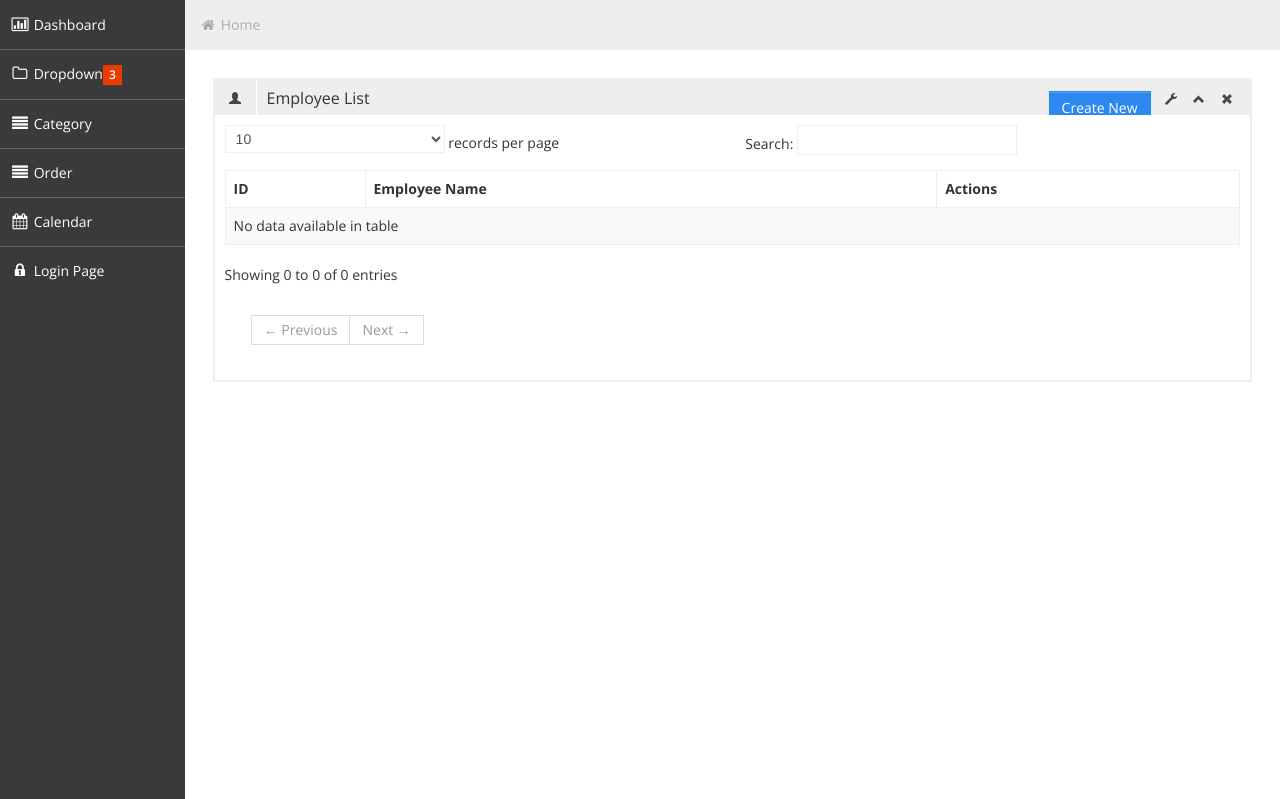
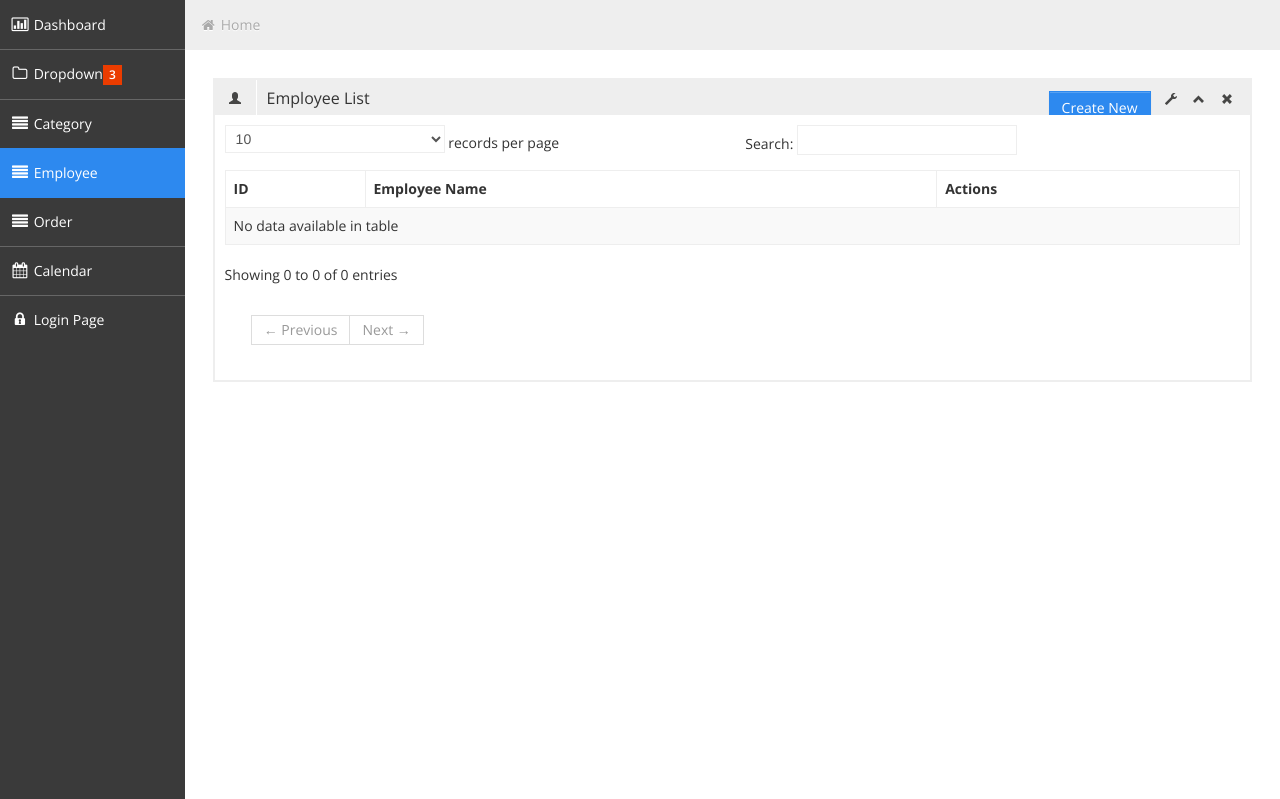
Before and after one commit to litonbairaggi/djabfitting, a Django app: page /employee/ in a window 1280 px wide. Shown: the part 41-840 px from the top of the page. Run offline with Django 3.2, Linux system fonts and the light colour scheme; data that the repository does not hold is empty; some libraries are stand-ins or nearby versions.

Commit message:
add employee read and update

```diff
--- a/employee/urls.py
+++ b/employee/urls.py
@@ -6,6 +6,6 @@ from . import views
 urlpatterns = [
     path('create/', views.create, name="create"),
     path('', views.employee_read, name='employee_read'),
-    # path('<int:pk>/', views.category_update, name='category_update'),
+    path('<int:pk>/', views.employee_update, name='employee_update'),
     # path('delete/<int:pk>/', views.category_delete, name='category_delete'),
 ]
--- a/employee/views.py
+++ b/employee/views.py
@@ -26,3 +26,18 @@ def employee_read(request):
         'employee_data': employee_data
     }
     return render(request, 'employee/read.html', context)
+
+# Update
+def employee_update(request, pk):
+    get_employee_data = get_object_or_404(Employee, pk=pk)
+    form = EmployeeForm(instance=get_employee_data)
+    if request.method == "POST":
+        form = EmployeeForm(request.POST, instance=get_employee_data)
+        if form.is_valid():
+            form.save()
+            messages.success(request, 'Employee updated')
+            return redirect('employee_read')
+    context = {
+        'form': form
+    }
+    return render(request, 'employee/create.html', context)
--- a/templates/base/base.html
+++ b/templates/base/base.html
@@ -40,6 +40,7 @@
                         </ul>
                     </li>
                     <li><a href="/category/"><i class="icon-align-justify"></i><span class="hidden-tablet"> Category</span></a></li>
+                    <li><a href="/employee/"><i class="icon-align-justify"></i><span class="hidden-tablet"> Employee</span></a></li>
                     <li><a href="/order/"><i class="icon-align-justify"></i><span class="hidden-tablet"> Order</span></a></li>
                     <li><a href="calendar.html"><i class="icon-calendar"></i><span class="hidden-tablet"> Calendar</span></a></li>
                     <li><a href="login.html"><i class="icon-lock"></i><span class="hidden-tablet"> Login Page</span></a></li>
--- a/templates/category/create.html
+++ b/templates/category/create.html
@@ -20,7 +20,7 @@
 
 				</h2>
 				<div class="box-icon">
-				    <a href="{% url 'category_read' %}" class="btn btn-primary teamlist">New Category</a>
+				    <a href="{% url 'category_read' %}" class="btn btn-primary teamlist">Category List</a>
 					<a href="#" class="btn-setting"><i class="halflings-icon wrench"></i></a>
 					<a href="#" class="btn-minimize"><i class="halflings-icon chevron-up"></i></a>
 					<a href="#" class="btn-close"><i class="halflings-icon remove"></i></a>
--- a/templates/employee/create.html
+++ b/templates/employee/create.html
@@ -17,11 +17,11 @@
 			<div class="box-header" data-original-title>
 				<h2>
 					<i class="halflings-icon edit"></i>
-					<span class="break"></span>Create Category
+					<span class="break"></span>Create Employee
 
 				</h2>
 				<div class="box-icon">
-				    <a href="#" class="btn btn-primary teamlist">New Category</a>
+				    <a href="{% url 'employee_read' %}" class="btn btn-primary teamlist">Employee List</a>
 					<a href="#" class="btn-setting"><i class="halflings-icon wrench"></i></a>
 					<a href="#" class="btn-minimize"><i class="halflings-icon chevron-up"></i></a>
 					<a href="#" class="btn-close"><i class="halflings-icon remove"></i></a>
--- a/templates/employee/read.html
+++ b/templates/employee/read.html
@@ -1,7 +1,6 @@
 {% extends 'base/base.html' %}
 {% block title %}read employee{% endblock title %}
 {% block body %}
-
 {% load static %}
 
 <div id="content" class="span10">
@@ -16,7 +15,7 @@
           <div class="box-header" data-original-title>
              <h2><i class="halflings-icon user"></i><span class="break"></span>Employee List</h2>
              <div class="box-icon">
-                <a href="/category/create/" class="btn btn-primary teamlist">Create New</a>
+                <a href="/employee/create/" class="btn btn-primary teamlist">Create New</a>
                 <a href="#" class="btn-setting"><i class="halflings-icon wrench"></i></a>
                 <a href="#" class="btn-minimize"><i class="halflings-icon chevron-up"></i></a>
                 <a href="#" class="btn-close"><i class="halflings-icon remove"></i></a>
@@ -37,13 +36,13 @@
                    {% for data in employee_data %}
                       <tr>
                             <td>{{ data.id }}</td>
-                            <td>{{ data.employee_data }}</td>
+                            <td>{{ data.employee_name }}</td>
 
                          <td class="center">
                             <a class="btn btn-info" href="{% url 'employee_update' data.id %}">
                             <i class="halflings-icon white edit"></i>
                             </a>
-                            <a class="btn btn-danger" href="{% url 'employee_delete' data.id %}" onclick="return confirm('Are you sure?');">
+                            <a class="btn btn-danger" href="#" onclick="return confirm('Are you sure?');">
                             <i class="halflings-icon white trash"></i>
                             </a>
                          </td>
```
